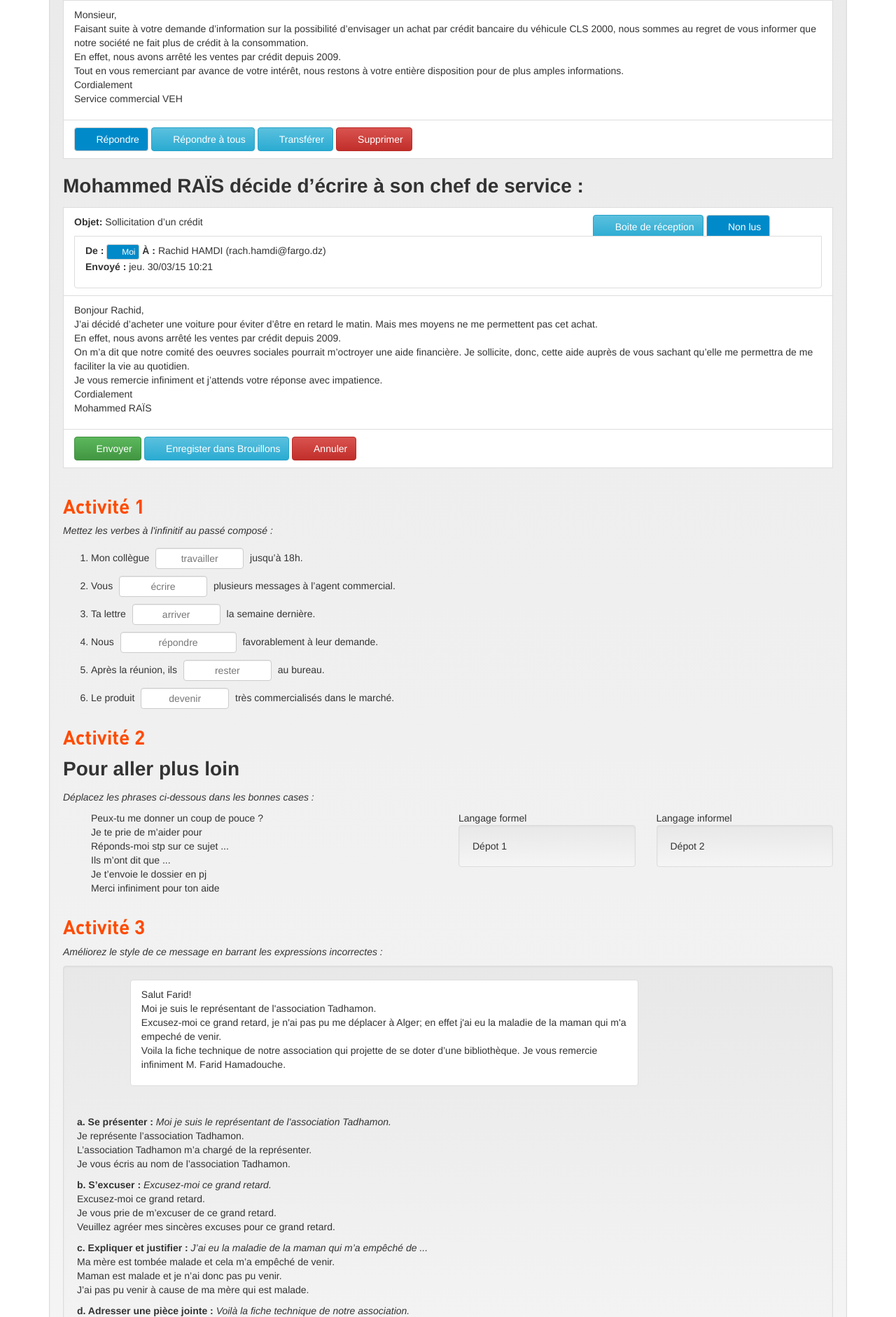
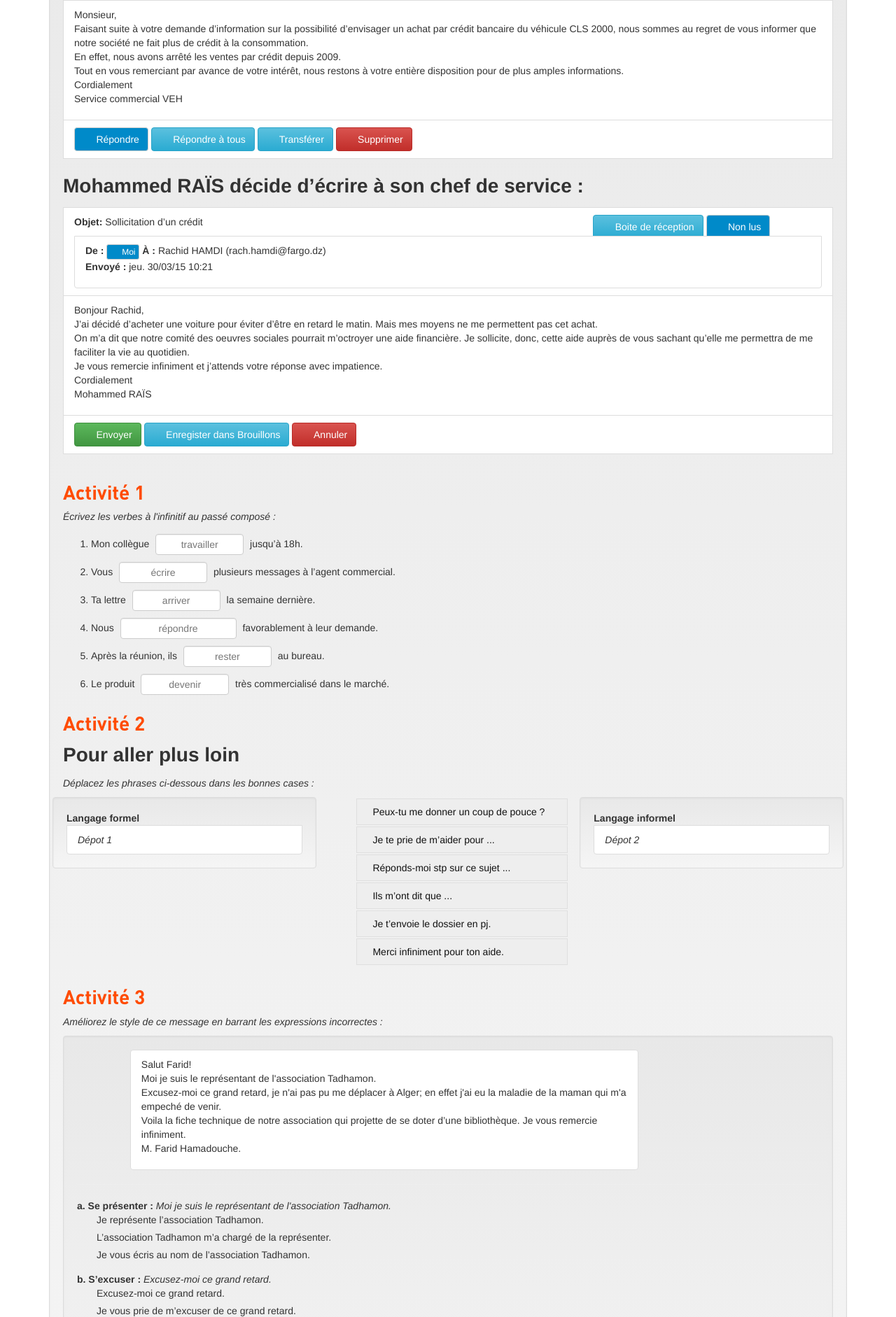
Before and after one commit to lolow63/okt-if, a PHP site: page /fiche3.php in a window 1280 px wide. Shown: the part 883-2765 px from the top of the page at 70% size. Run offline with PHP 8.4, Linux system fonts and the light colour scheme; some web fonts are replaced.

Commit message:
Création de l'activité 3 (rayez les phrases)

```diff
--- a/fiche3.php
+++ b/fiche3.php
@@ -54,7 +54,7 @@
 					</div>
 				</div>
 
-				<p class="recoi" id="sujet">Mohammed réçoit le message suivant :</p>
+				<p class="recoi" id="sujet">Mohammed reçoit le message suivant :</p>
 
             <!--BOITE MAIL-->
 				<div class="list-group-item">
@@ -151,7 +151,6 @@
 					<p>Bonjour Rachid, </br>
 
 					J’ai décidé d’acheter une voiture pour éviter d’être en retard le matin. Mais mes moyens ne me permettent pas cet achat.</br>
-					En effet, nous avons arrêté les ventes par crédit depuis 2009.</br>
 
 					On m’a dit que notre comité des oeuvres sociales pourrait m’octroyer une aide financière. Je sollicite, donc, cette aide
 					auprès de vous sachant qu’elle me permettra de me faciliter la vie au quotidien.</br>
@@ -177,7 +176,7 @@
 				<form method="post" action="corrige3.php">
 
 				<h3 id="act1" class="activite">Activité 1</h3>
-				<p><i>Mettez les verbes à l'infinitif au passé composé :</i></p>
+				<p><i>Écrivez les verbes à l'infinitif au passé composé :</i></p>
 
 				<ol>
 					<li>Mon collègue <input class="form-control inline-form-control" type="text" name="f3a1q1" id="f3a1q1" placeholder="travailler" size="10" maxlength="20"/> jusqu’à 18h.</li>
@@ -185,7 +184,7 @@
 					<li>Ta lettre <input class="form-control inline-form-control" type="text" name="f3a1q3" id="f3a1q3" placeholder="arriver" size="10" maxlength="20"/> la semaine dernière.</li>
 					<li>Nous <input class="form-control inline-form-control" type="text" name="f3a1q4" id="f3a1q4" placeholder="répondre" size="15" maxlength="20"/> favorablement à leur demande.</li>
 					<li>Après la réunion, ils <input class="form-control inline-form-control" type="text" name="f3a1q5" id="f3a1q5" placeholder="rester" size="10" maxlength="20"/> au bureau.</li>
-					<li>Le produit <input class="form-control inline-form-control" type="text" name="f3a1q6" id="f3a1q6" placeholder="devenir" size="10" maxlength="20"/> très commercialisés dans le marché.</li>
+					<li>Le produit <input class="form-control inline-form-control" type="text" name="f3a1q6" id="f3a1q6" placeholder="devenir" size="10" maxlength="20"/> très commercialisé dans le marché.</li>
 				</ol>
 
 
@@ -197,33 +196,32 @@
 
 
 				<div class="row">
-					<div class="col-md-6">
-						<ol class="phrases encours">
-						<li>Peux-tu me donner un coup de pouce ?</li>
-						<li>Je te prie de m’aider pour</li>
-						<li>Réponds-moi stp sur ce sujet ...</li>
-						<li>Ils m’ont dit que ...</li>
-						<li>Je t’envoie le dossier en pj</li>
-						<li>Merci infiniment pour ton aide</li>
+
+					<div class="col-sm-12 col-md-4 well">
+							<strong>Langage formel</strong>
+								<div class="list-group-item">
+								<i>Dépot 1</i>
+								</div>
+					</div>
+					<div class="col-sm-12 col-md-4">
+						<ol class="cardinal phrases encours">
+						<li><span class="fa fa-arrows"></span> Peux-tu me donner un coup de pouce ?</li>
+						<li><span class="fa fa-arrows"></span> Je te prie de m’aider pour ...</li>
+						<li><span class="fa fa-arrows"></span> Réponds-moi stp sur ce sujet ...</li>
+						<li><span class="fa fa-arrows"></span> Ils m’ont dit que ...</li>
+						<li><span class="fa fa-arrows"></span> Je t’envoie le dossier en pj.</li>
+						<li><span class="fa fa-arrows"></span> Merci infiniment pour ton aide.</li>
 						</ol>
 						<input type="text" id="ordre" hidden="hidden" name="reponse" value="pas de reponse" />
 					</div>
-					<div class="col-md-6">
-						<div class="row">
-							<div class="col-md-6">
-							Langage formel
-								<div class="well">
-								Dépot 1
-								</div>
-							</div>
-							<div class="col-md-6">
-							Langage informel
-								<div id="dropper" class="well">
-								Dépot 2
-								</div>
-							</div>
+					<div class="col-sm-12 col-md-4 well">
+						<strong>Langage informel</strong>
+						<div class="list-group-item">
+						<i>Dépot 2</i>
 						</div>
 					</div>
+
+
 				</div>
 
 
@@ -240,34 +238,47 @@
 							<p>Salut Farid! </br>
 							Moi je suis le représentant de l'association Tadhamon.</br>
 							Excusez-moi ce grand retard, je n'ai pas pu me déplacer à Alger; en effet j'ai eu la maladie de la maman qui m'a empeché de venir. </br>
-							Voila la fiche technique de notre association qui projette de se doter d’une bibliothèque. Je vous remercie infiniment M. Farid Hamadouche.</p>
+							Voila la fiche technique de notre association qui projette de se doter d’une bibliothèque. Je vous remercie infiniment.</br>
+							M. Farid Hamadouche.</p>
 						</div>
 					</div>
 						<hr>
 					<div class="row">
 						<div class="col-md-12">
-							<ul class="list-unstyled"><strong>a. Se présenter :</strong> <i>Moi je suis le représentant de l'association Tadhamon.</i>
-							<li>Je représente l’association Tadhamon.</li>
-							<li>L’association Tadhamon m’a chargé de la représenter.</li>
-							<li>Je vous écris au nom de l’association Tadhamon.</li>
+							<ul class="list-unstyled a-rayer"><strong>a. Se présenter :</strong> <i>Moi je suis le représentant de l'association Tadhamon.</i>
+							<li><input type="checkbox" name="f3a3qa" id="f3a3qap1"></input>
+							<label for="f3a3qap1">Je représente l’association Tadhamon.</label></li>
+							<li><input type="checkbox" name="f3a3qa" id="f3a3qap2"></input>
+							<label for="f3a3qap2">L’association Tadhamon m’a chargé de la représenter.</label></li>
+							<li><input type="checkbox" name="f3a3qa" id="f3a3qap3"></input>
+							<label for="f3a3qap3">Je vous écris au nom de l’association Tadhamon.</label></li>
 							</ul>
 
-							<ul class="list-unstyled"><strong>b. S’excuser :</strong> <i>Excusez-moi ce grand retard.</i>
-							<li>Excusez-moi ce grand retard.</li>
-							<li>Je vous prie de m’excuser de ce grand retard.</li>
-							<li>Veuillez agréer mes sincères excuses pour ce grand retard.</li>
+							<ul class="list-unstyled a-rayer"><strong>b. S’excuser :</strong> <i>Excusez-moi ce grand retard.</i>
+							<li><input type="checkbox" name="f3a3qb" id="f3a3qbp1"></input>
+							<label for="f3a3qbp1">Excusez-moi ce grand retard.</label></li>
+							<li><input type="checkbox" name="f3a3qb" id="f3a3qbp2"></input>
+							<label for="f3a3qbp2">Je vous prie de m’excuser de ce grand retard.</label></li>
+							<li><input type="checkbox" name="f3a3qb" id="f3a3qbp3"></input>
+							<label for="f3a3qbp3">Veuillez agréer mes sincères excuses pour ce grand retard.</label></li>
 							</ul>
 
-							<ul class="list-unstyled"><strong>c. Expliquer et justifier :</strong> <i>J’ai eu la maladie de la maman qui m’a empêché de ...</i>
-							<li>Ma mère est tombée malade et cela m’a empêché de venir.</li>
-							<li>Maman est malade et je n’ai donc pas pu venir.</li>
-							<li>J’ai pas pu venir à cause de ma mère qui est malade.</li>
+							<ul class="list-unstyled a-rayer"><strong>c. Expliquer et justifier :</strong> <i>J’ai eu la maladie de la maman qui m’a empêché de ...</i>
+								<li><input type="checkbox" name="f3a3qc" id="f3a3qcp1"></input>
+								<label for="f3a3qcp1">Ma mère est tombée malade et cela m’a empêché de venir.</label></li>
+								<li><input type="checkbox" name="f3a3qc" id="f3a3qcp2"></input>
+								<label for="f3a3qcp2">Maman est malade et je n’ai donc pas pu venir.</label></li>
+								<li><input type="checkbox" name="f3a3qc" id="f3a3qcp3"></input>
+								<label for="f3a3qcp3">J’ai pas pu venir à cause de ma mère qui est malade.</label></li>
 							</ul>
 
-							<ul class="list-unstyled"><strong>d. Adresser une pièce jointe :</strong> <i>Voilà la fiche technique de notre association.</i>
-							<li>Je vous prie de trouver ci-joint la fiche technique de notre association</li>
-							<li>J’ai mis la fiche la fiche technique de notre association dans le mail</li>
-							<li>La fiche technique de notre association est en pièces jointes : formulation trop directe.</li>
+							<ul class="list-unstyled a-rayer"><strong>d. Adresser une pièce jointe :</strong> <i>Voilà la fiche technique de notre association.</i>
+								<li><input type="checkbox" name="f3a3qd" id="f3a3qdp1"></input>
+								<label for="f3a3qdp1">Je vous prie de trouver ci-joint la fiche technique de notre association</label></li>
+								<li><li><input type="checkbox" name="f3a3qd" id="f3a3qdp2"></input>
+								<label for="f3a3qdp2">J’ai mis la fiche technique de notre association dans le mail</label></li>
+								<li><li><input type="checkbox" name="f3a3qd" id="f3a3qdp3"></input>
+								<label for="f3a3qdp3">La fiche technique de notre association est en pièces jointes : formulation trop directe.</label></li>
 							</ul>
 						</div>
 					</div>
```
